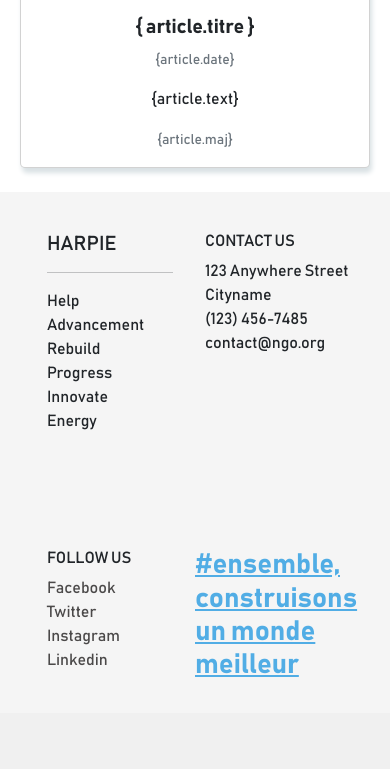
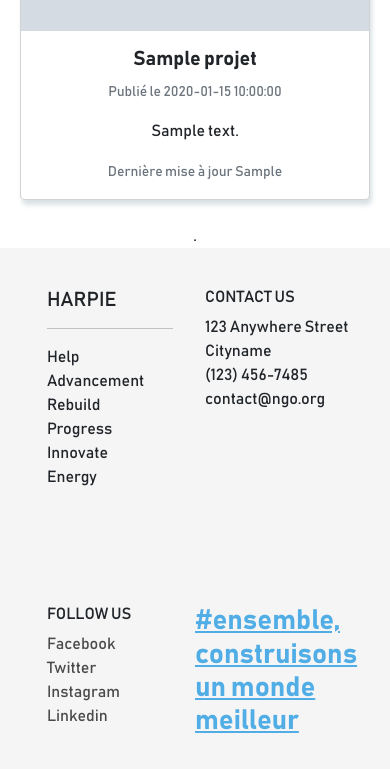
Before and after one commit to samueltomen/FILROUGEPHP, a PHP site: page /nosProjets.php in a window 390 px wide. Shown: the part 433-1202 px from the top of the page. Before the commit the page ends 1110 px from the top, so only its background shows below. Run offline with PHP 8.4, Linux system fonts and the light colour scheme; tables that the repository leaves empty or names only in its code hold one stand-in row (values such as "Sample post"); grey boxes marked "Sample" are stand-in pictures.

Commit message:
site php terminé

```diff
--- a/components/items.php
+++ b/components/items.php
@@ -1,13 +1,34 @@
 <?php
+$db = new PDO('mysql:host=localhost;dbname=harpieong', 'root', '', array(PDO::MYSQL_ATTR_INIT_COMMAND => 'SET NAMES utf8'));
+
+$sql = 'SELECT * FROM projets';
+$requete = $db->query($sql);
+
+
+while($news = $requete->fetch()) {
+
+    echo '<div class="col-md-3 d-flex justify-content-center">' .
+        '<div class="card mb-4">' .
+        '<img class="card-img-top" src=' . $news['image'] . ' />' .
+        '<div class="card-body">' .
+        '<h5 class="card-title text-center">' . $news['titre'] . '</h5>' .
+        '<p class="card-text text-center"><small class="text-muted">Publié le ' . $news['date'] . '</small></p>' .
+        '<p class="card-text text-center">' . $news['text'] . '</p>' .
+        '<p class="card-text text-center"><small class="text-muted"> Dernière mise à jour ' . $news['maj'] . '</small></p>' .
+        '</div>' .
+        '</div>' .
+        '</div>.';
+}
+
 ?>
-<div class="col-md-4 d-flex justify-content-center">
+<!-- <div class="col-md-4 d-flex justify-content-center">
     <div class="card mb-4">
-        <img class="card-img-top" src={`http://localhost:3000/img/${article.image}`} />
+        <?php echo '<img class="card-img-top" src=' . $news['image'] . ' />' ?>
         <div class="card-body">
-            <h5 class="card-title text-center">{ article.titre }</h5>
+            <?php echo '<h5 class="card-title text-center">' . $news['titre'] . '</h5>' ?>
             <p class="card-text text-center"><small class="text-muted">{article.date}</small></p>
             <p class="card-text text-center">{article.text}</p>
             <p class="card-text text-center"><small class="text-muted">{article.maj}</small></p>
         </div>
     </div>
-</div>
+</div> -->
--- a/nosProjets.php
+++ b/nosProjets.php
@@ -20,7 +20,7 @@
   <?php include('./navBar.php') ?>
   <div id="ourprojects">
     <h1>NOS PROJETS</h1>
-    <div className="row">
+    <div class="row justify-content-center">
       <?php include('./Components/items.php') ?>
     </div>
   </div>
```
